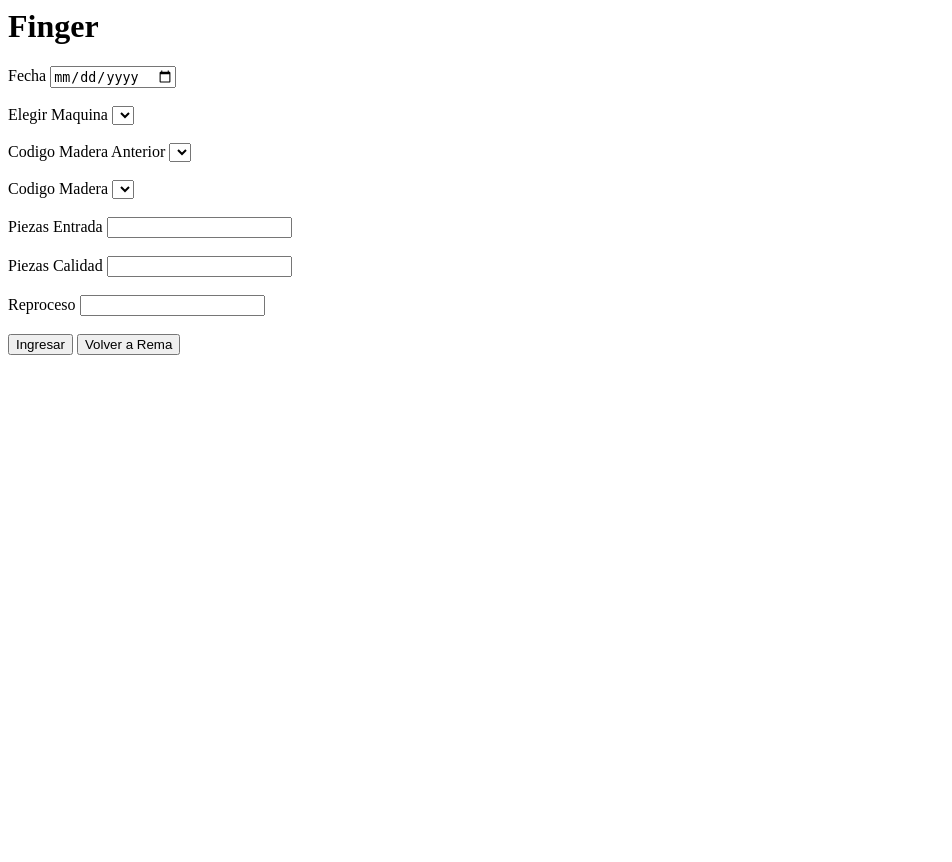
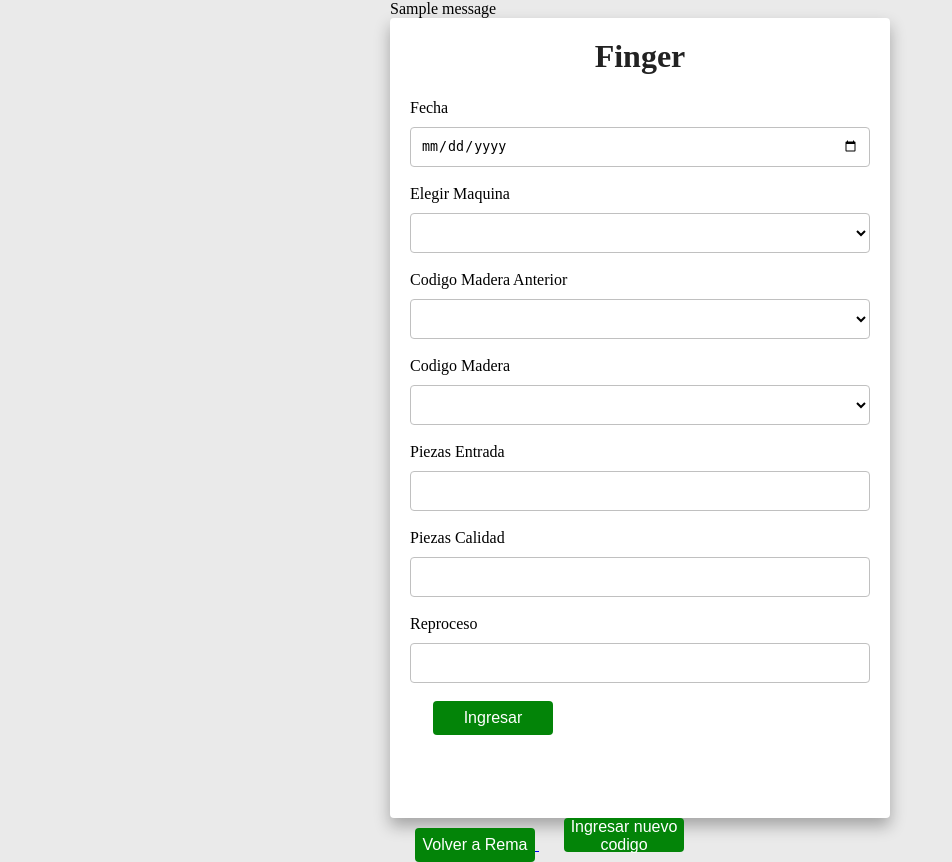
Before and after one commit to ZetZeus/SCPprosperidad, a Django app: page /Rema/Finger in a window 1280 px wide. Shown: the whole page, without its empty margins (0-952 px from the left). Before the commit the page ends 355 px from the top, so only its background shows below. Run offline with Django 4.2, Linux system fonts and the light colour scheme; tables that the repository leaves empty hold one stand-in row (values such as "Sample post"); one stand-in notice (Sample message) is shown; lists and menus that the app fills with data are empty.

Commit message:
Visualizacion ventana finger

```diff
--- a/Rema/templates/fingerForm.html
+++ b/Rema/templates/fingerForm.html
@@ -1,52 +1,132 @@
-<h1>Finger</h1>
+<style>
+    *{
+        margin: 0;
+        padding: 0;
+        box-sizing: border-box;
+    }
+    body{
+        min-height: 100vh;
+        background-color: #eaeaea;
+        display: flex;
+        font-family: 'Poppins';
+    }
+    .container{
+        margin: auto;
+        width: 500px;
+        max-width: 90%;
 
+    }
+    .container form{
+        width: 100%;
+        height: 800px;
+        padding: 20px;
+        background: white;
+        border-radius: 4px;
+        box-shadow: 0 8px 16px rgba(0,0,0,.3);
+    }
+    .container form h1{
+        text-align: center;
+        margin-bottom: 24px;
+        color: #222222;
+    }
+    .container form .form-control{
+        width: 100%;
+        height: 40px;
+        background: white;
+        border-radius: 4px;
+        border: 1px solid silver;
+        margin: 10px 0 18px 0;
+        padding: 0 10px;
+    }
+    .container  .btn {
+        margin-left: 5%;
+        width: 120px;
+        height: 34px;
+        border: none;
+        outline: none;
+        background: #038408;
+        cursor: pointer;
+        font-size: 16px;
+        border-radius: 4px;
+        transition: .3s;
+        color: white;
+    }
+    .container .btn:hover{
+        opacity: .4;
+        color: #222222;
+    }
+</style>
+<body>
+
+
+    <div class="container">
+        {% if messages %}
+                {% for mensaje in messages %}
+                    {{ mensaje }}
+                {%  endfor %}
+
+            {% endif %}
         <form method="post" action="/Rema/Finger">
             {% csrf_token %}
+            <h1>Finger</h1>
+            <div class="form-group">
                 <label for="fecha">Fecha</label>
-    <input type="date" name="fecha">
-    <br><br>
+                <input type="date" name="fecha" class="form-control">
+            </div>
+            <div class="form-group">
                 <label for="nombre_maquina">Elegir Maquina</label>
-    <select id="nombre_maquina" name="nombre_maquina">
+                <select id="nombre_maquina" name="nombre_maquina" class="form-control">
                     {% for item in inf_maquinas %}
                         {% if item.id_centrotrabajo == 6 %}
                             <option value={{item.nombremaquina}}> {{item.nombremaquina}} </option>
                         {% endif %}
                     {% endfor %}
                 </select>
-    <br><br>
+            </div>
+            <div class="form-group>
                 <label for="codigoMaderaAnt">Codigo Madera Anterior</label>
-    <select id="codigoMaderaAnt" >
+                <select id="codigoMaderaAnt" class="form-control">
                     {% for item in inf_maderas %}
                         {% if item.id_centrotrabajo == 5 %}
                             <option value={{item.codigo_madera}}> {{item.codigo_madera}} </option>
                         {% endif %}
                     {% endfor %}
                 </select>
-    <br><br>
+            </div>
+            <div class="form-group">
                 <label for="codigo_madera">Codigo Madera</label>
-    <select id="codigo_madera" name="codigo_madera">
+                <select id="codigo_madera" name="codigo_madera" class="form-control">
                     {% for item in inf_maderas %}
                         {% if item.id_centrotrabajo == 6 %}
                             <option value={{item.codigo_madera}}> {{item.codigo_madera}} </option>
                         {% endif %}
                     {% endfor %}
                 </select>
-    <br><br>
+            </div>
 
+            <div class="form-group">
                 <label htmlFor = "piezasentrada">Piezas Entrada </label>
-    <input id ="piezasentrada" type='number' name="piezasentrada"></input>
-    <br></br>
+                <input id ="piezasentrada" type='number' name="piezasentrada" class="form-control"></input>
+            </div>
+            <div class="form-group">
+                <label htmlFor = "piezascalidad">Piezas Calidad </label>
+                <input id ="piezascalidad" type='number' name="piezascalidad" class="form-control"></input>
+            </div>
 
-    <label htmlFor = "piezascalidad">Piezas Calidad </label>
-    <input id ="piezascalidad" type='number' name="piezascalidad"></input>
-    <br></br>
+            <div class="form-group">
+                <label htmlFor = "piezasreproceso">Reproceso </label>
+                <input id ="piezasreproceso" type='number' name="piezasreproceso" class="form-control"></input>
+            </div>
 
-    <label htmlFor = "piezasreproceso">Reproceso </label>
-    <input id ="piezasreproceso" type='number' name="piezasreproceso"></input>
-    <br></br>
-
-    <button type = "submit"> Ingresar</button>
-    <button   type="submit">Volver a Rema</button>
+            <button type = "submit" class="btn"> Ingresar</button>
 
 
         </form>
+        <a href="/Rema/">
+            <button class="btn" >Volver a Rema</button>
+        </a>
+        <a href="/Rema/nuevocodigo">
+            <button class="btn" >Ingresar nuevo codigo</button>
+        </a>
+    </div>
+</body>
--- a/Rema/views.py
+++ b/Rema/views.py
@@ -5,7 +5,7 @@ from django.contrib import messages
 # Create your views here.
 from django.http import HttpResponse
 from .models import Centrotrabajo,Area, Maquina, Maderas, Proceso
-from .forms import cepillado,trozado, nuevaMadera
+from .forms import cepillado,trozado,finger, nuevaMadera
 
 
 
@@ -158,7 +158,7 @@ def trozadoInfo(request):
                             'id_maquina': '0',
                             'volumenentrada': '0',
                             'volumensalida': '0',
-                            'volumentotal':0,})
+                            'volumentotal':'0',})
         nuevo_form = trozado(update_data)
 
         if nuevo_form.is_valid():
@@ -197,7 +197,6 @@ def trozadoInfo(request):
 
             instance.save()
         else:
-            print('el formulario no es valido')
             messages.success(request, ('Error al ingresar'))
             return render(request,'trozadoForm.html',{'inf_maquinas': info_maquinas, 'inf_maderas': info_maderas})
 
@@ -211,9 +210,22 @@ def fingerInfo(request):
     info_maderas = Maderas.objects.all
     p = Proceso.objects.aggregate(Max('id_proceso')).get('id_proceso__max')
     if request.method == "POST":
-        form = cepillado(request.POST or None)
-        if form.is_valid():
-            instance = form.save(commit=False)
+        form = finger(request.POST or None)
+        update_data = request.POST.copy()
+        idProceso = p+1
+        update_data.update({'id_proceso': idProceso,
+                            'id_madera':'0',
+                            'id_centrotrabajo':'0',
+                            'id_area':'0',
+                            'id_maquina': '0',
+                            'volumenentrada': '0',
+                            'volumencalidad': '0',
+                            'volumentotal':'0',
+                            'volumenreproceso': '0',
+                            })
+        nuevo_form = finger(update_data)
+        if nuevo_form.is_valid():
+            instance = nuevo_form.save(commit=False)
             instance.id_proceso = p+1
             for i in Maderas.objects.raw(
                 """
@@ -223,10 +235,15 @@ def fingerInfo(request):
             ):
                 if (i.codigo_madera == instance.codigo_madera):
                     instance.id_madera = i.id_madera
+                if(instance.piezasentrada != None):
+
                     instance.volumenentrada = ((i.espesor * i.ancho * i.largo) * instance.piezasentrada) / 1000000
+                if(instance.piezascalidad != None):
                     instance.volumencalidad = ((i.espesor * i.ancho * i.largo) * instance.piezascalidad) / 1000000
+                if(instance.piezasreproceso != None):
                     instance.volumenreproceso = ((i.espesor * i.ancho * i.largo) * instance.piezasreproceso) / 1000000
 
+                instance.volumentotal = instance.volumencalidad + instance.volumenreproceso
 
 
             instance.id_area = 1
@@ -242,9 +259,12 @@ def fingerInfo(request):
                     instance.id_maquina = i.id_maquina
 
 
-            instance.volumentotal = instance.volumencalidad + instance.volumenreproceso
 
             instance.save()
+        else:
+            messages.success(request, ('Error al ingresar'))
+            return render(request,'fingerForm.html',{'inf_maquinas': info_maquinas, 'inf_maderas': info_maderas})
+
         return render(request,'fingerForm.html',{'inf_maquinas': info_maquinas, 'inf_maderas': info_maderas})
 
     else:
```
Also changed, not shown: Rema/forms.py (+18 -0 lines), Rema/templates/cepilladoForm.html (+7 -11 lines). Lines whose indentation alone changed are shown as unchanged.
